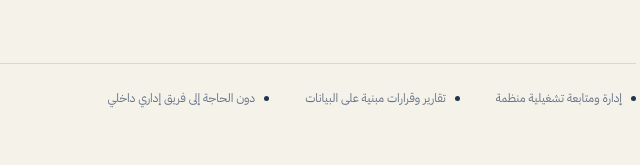
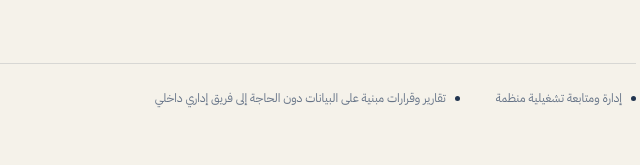
Before and after one commit to shekav93/SHEKAV, a plain HTML site: page index.html in a window 1280 px wide. Shown: the part 635-800 px from the top of the page, 584-1224 px from the left. Drawn offline with Linux system fonts and the light colour scheme.

Commit message:
Add files via upload

```diff
--- a/index.html
+++ b/index.html
@@ -44,7 +44,7 @@
         <h1>تشغيل أكثر كفاءة<br>وتحكم أفضل بالتكاليف.</h1>
         <p>نساعد المقاهي والمنشآت على تنظيم عملياتها التشغيلية من خلال إدارة المشتريات والمخزون ومتابعة الموردين وتحليل التكاليف، بما يمنح أصحاب الأعمال رؤية أوضح لأداء منشآتهم ويساعدهم على اتخاذ قرارات تشغيلية مبنية على البيانات.</p>
         <div class="hero-actions"><a class="btn" href="#contact">اطلب عرض سعر <span>←</span></a><a class="btn btn-outline" href="#services">اكتشف خدماتنا</a></div>
-        <div class="hero-note"><span><i class="dot"></i> إدارة ومتابعة تشغيلية منظمة</span><span><i class="dot"></i> تقارير وقرارات مبنية على البيانات</span><span><i class="dot"></i> دون الحاجة إلى فريق إداري داخلي</span></div>
+        <div class="hero-note"><span><i class="dot"></i> إدارة ومتابعة تشغيلية منظمة</span><span><i class="dot"></i> تقارير وقرارات مبنية على البيانات دون الحاجة إلى فريق إداري داخلي</span></div>
       </div>
     </section>
     <section id="about">
```
